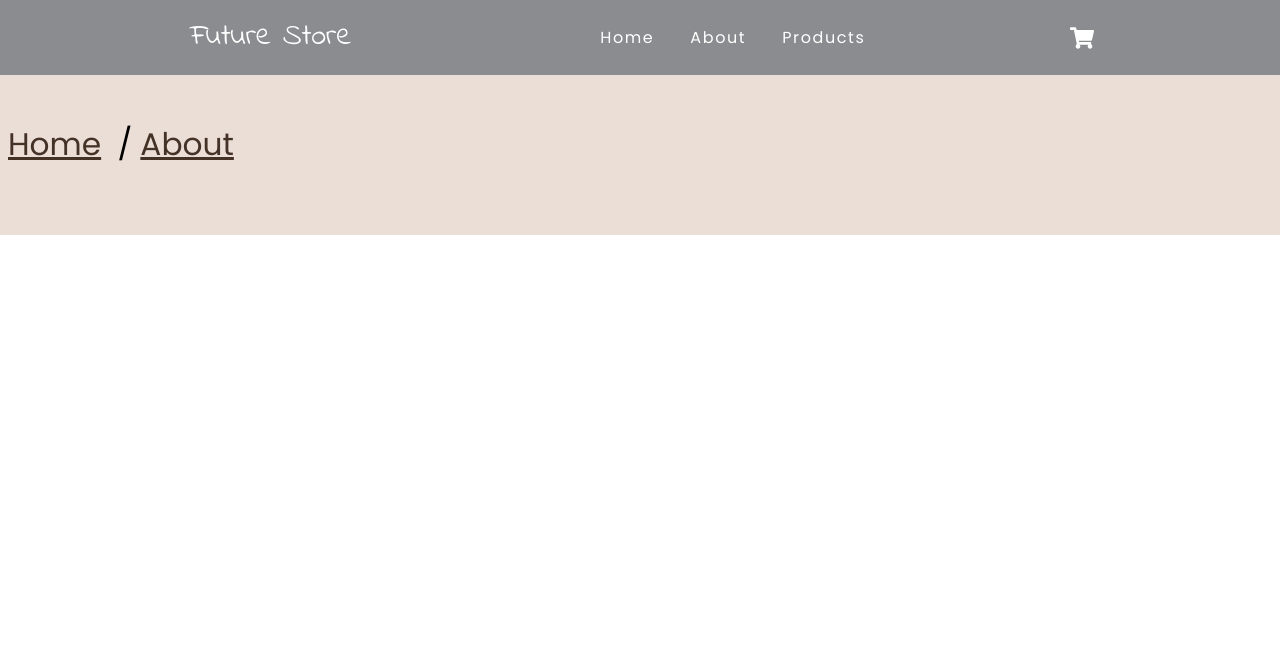
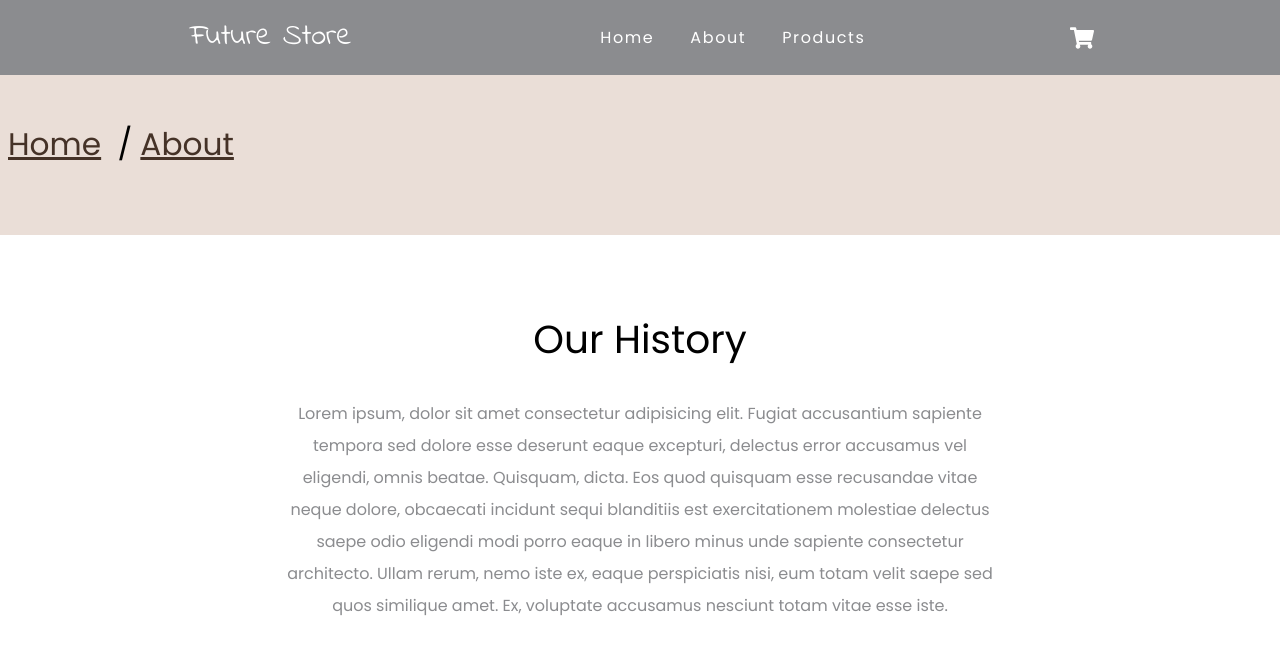
Before and after one commit to dejooo98/E-commerce-store, a React (Create React App) app: page /about in a window 1280 px wide. Shown: the top 654 px of the page. Built offline with nearby package versions, Linux system fonts and the light colour scheme.

Commit message:
create About page

```diff
--- a/src/index.css
+++ b/src/index.css
@@ -597,3 +597,25 @@ Products Page
     grid-template-columns: repeat(3, 1fr);
   }
 }
+/*
+===============
+About Page
+===============
+*/
+.page-hero {
+  min-height: 20vh;
+  display: grid;
+  place-items: center;
+  color: var(--text-color);
+}
+
+.page-hero-title {
+  margin-bottom: 0;
+}
+.about-text {
+  line-height: 2;
+  max-width: 45em;
+  margin: 0 auto;
+  margin-top: 2rem;
+  color: var(--text-color);
+}
--- a/src/pages/About.js
+++ b/src/pages/About.js
@@ -3,12 +3,30 @@ import { Link } from "react-router-dom";
 
 const About = () => {
   return (
+    <>
       <div className="breadcrumb-hero">
         <h3>
           {" "}
           <Link to="/">Home</Link> /<Link>About</Link>{" "}
         </h3>
       </div>
+      <section className="section section-center">
+        <div className="title">
+          <h2>our history</h2>
+        </div>
+        <p className="about-text">
+          Lorem ipsum, dolor sit amet consectetur adipisicing elit. Fugiat
+          accusantium sapiente tempora sed dolore esse deserunt eaque excepturi,
+          delectus error accusamus vel eligendi, omnis beatae. Quisquam, dicta.
+          Eos quod quisquam esse recusandae vitae neque dolore, obcaecati incidunt
+          sequi blanditiis est exercitationem molestiae delectus saepe odio
+          eligendi modi porro eaque in libero minus unde sapiente consectetur
+          architecto. Ullam rerum, nemo iste ex, eaque perspiciatis nisi, eum
+          totam velit saepe sed quos similique amet. Ex, voluptate accusamus
+          nesciunt totam vitae esse iste.
+        </p>
+      </section>
+    </>
   );
 };
 
```
Lines whose indentation alone changed are shown as unchanged.
